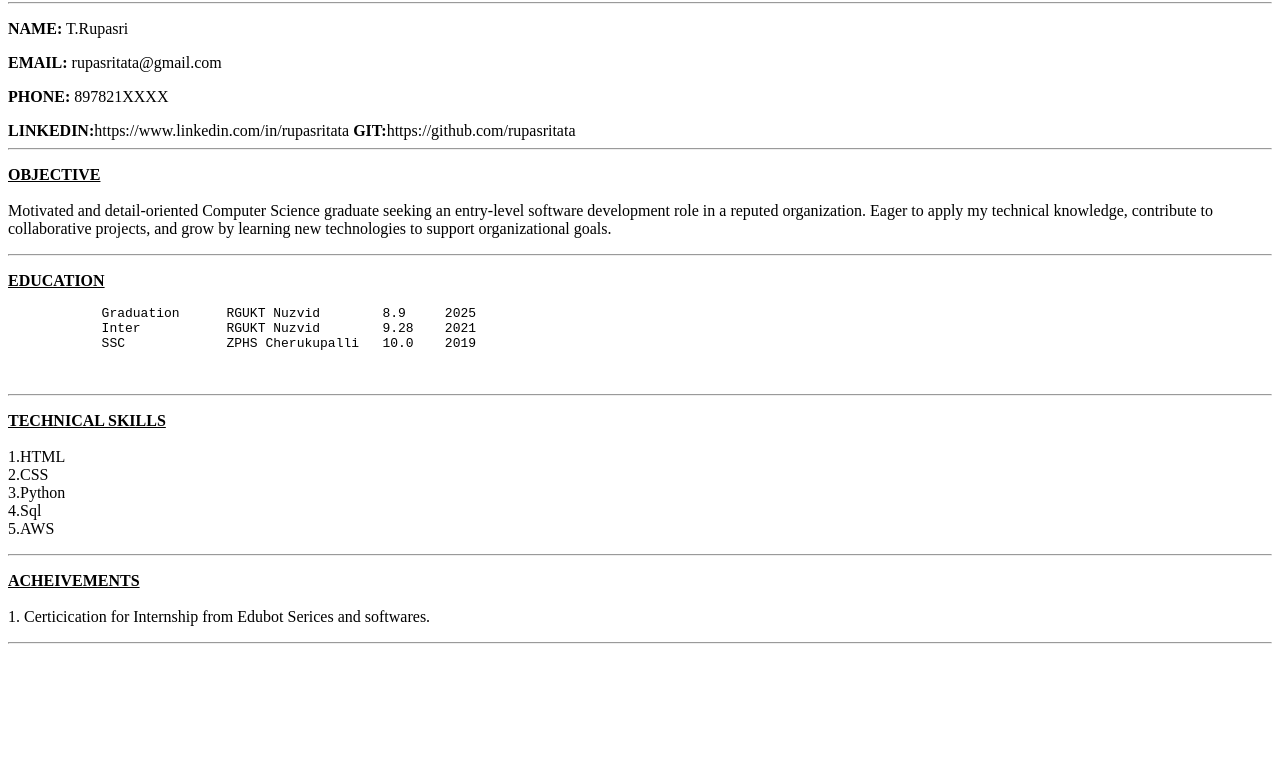
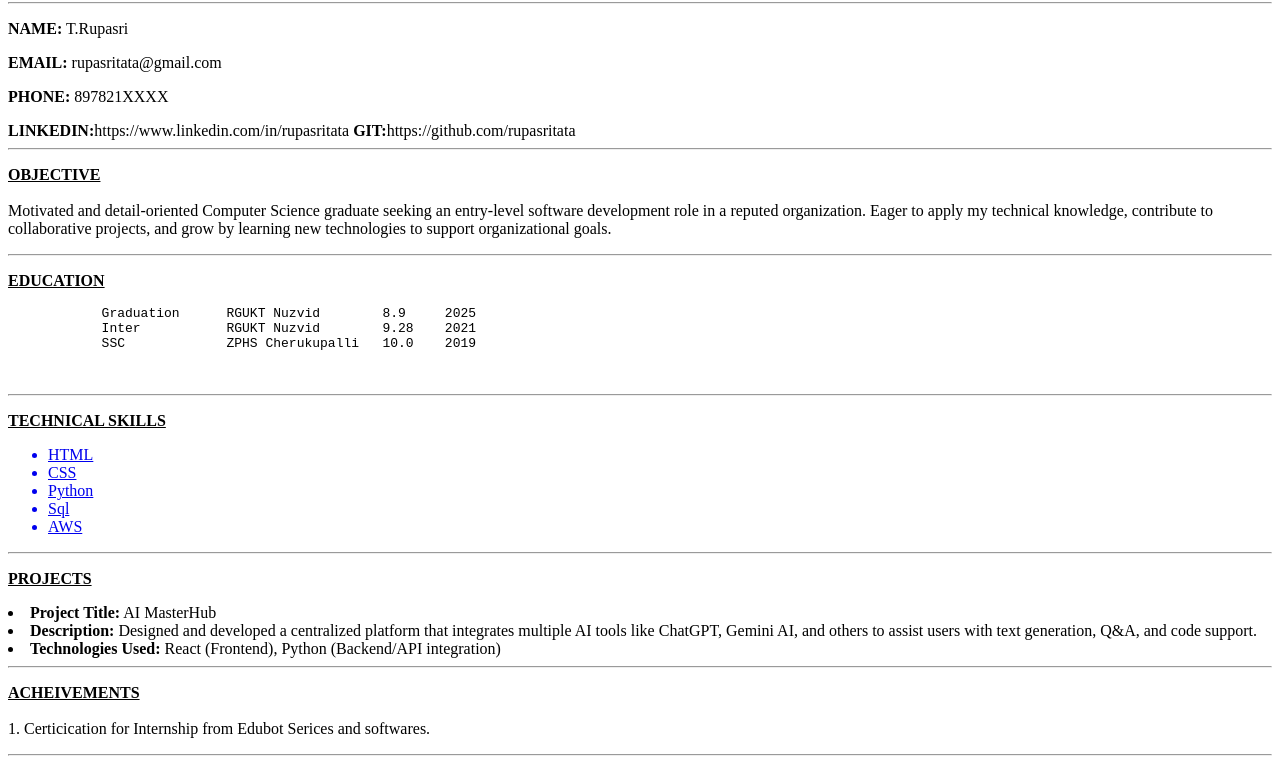
Before and after one commit to rupasritata/HTML_REPO, a plain HTML site: page resume.html in a window 1280 px wide. Shown: the part 78-850 px from the top of the page. Before the commit the page ends 800 px from the top, so only its background shows below. Drawn offline with Linux system fonts and the light colour scheme.

Commit message:
Add files via upload

```diff
--- a/resume.html
+++ b/resume.html
@@ -10,7 +10,7 @@
         <P> <B>EMAIL:</B> rupasritata@gmail.com</P>
         <P> <B>PHONE:</B> 897821XXXX </P>
         <SPAN><b>LINKEDIN:</b>https://www.linkedin.com/in/rupasritata </SPAN>
-        <span>  <b>GIT:</b>https://github.com/rupasritata</span>
+        <span>  <b>GIT:</b><a>https://github.com/rupasritata</a></span>
         <hr>
         <p><B><U>OBJECTIVE </U></B><br><br> Motivated and detail-oriented Computer Science graduate seeking an entry-level software development role in a reputed organization. Eager to apply my technical knowledge, contribute to collaborative projects, and grow by learning new technologies to support organizational goals.</p><HR>
         <P><B><U>EDUCATION</U></B>   </P>
@@ -19,7 +19,20 @@
             SSC             ZPHS Cherukupalli   10.0    2019
 
         </PRE><HR>
-        <p><b><u>TECHNICAL SKILLS</u></b><BR><br>1.HTML<BR>2.CSS<BR>3.Python<BR>4.Sql<BR>5.AWS</p><hr>
+        <p><b><u>TECHNICAL SKILLS</u></b>
+        <ul>
+            <a href="https://www.w3schools.com/html/html_basic.asp" target="_blank"><li>HTML</li></a>
+            <a href="https://www.w3schools.com/css/" target="_blank"><li>CSS</li></a>
+            <a href="https://www.learnpython.org/" target="_blank"><li>Python</li></a>
+            <a href="https://www.w3schools.com/sql/" target="_blank"><li>Sql</li></a>
+            <a href="https://aws.amazon.com/getting-started/" target="_blank"><li>AWS</li></a>
+        </ul><hr>
+        <p><b><U>PROJECTS</U></b>
+        <li>
+        <B>Project Title:</B> AI MasterHub<BR></li>
+        <li><B> Description:</B> Designed and developed a centralized platform that integrates multiple AI tools like ChatGPT, Gemini AI, and others to assist users with text generation, Q&A, and code support.</li>
+        <li><B> Technologies Used:</B> React (Frontend), Python (Backend/API integration)
+        </li><hr>
         <p><b><u>ACHEIVEMENTS</u></b><BR><br>1. Certicication for Internship from Edubot Serices and softwares.</p><hr>
 
         </p>
```
